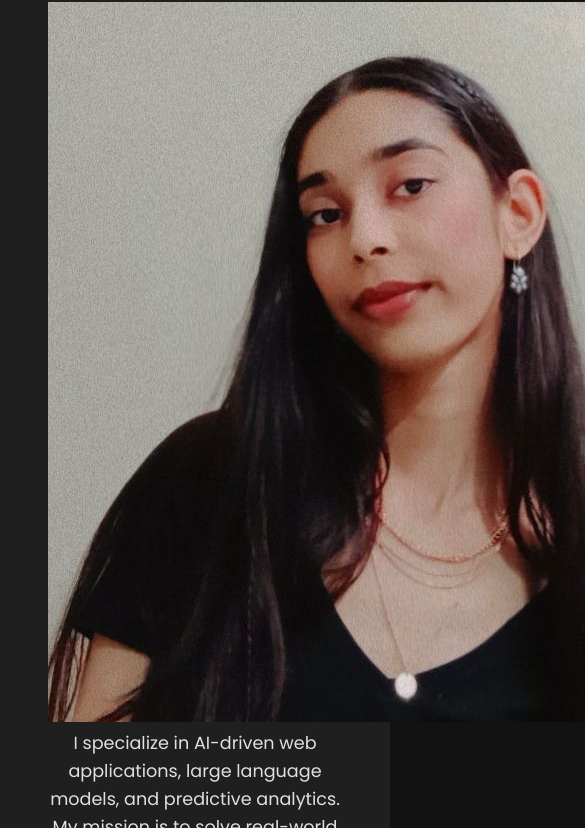
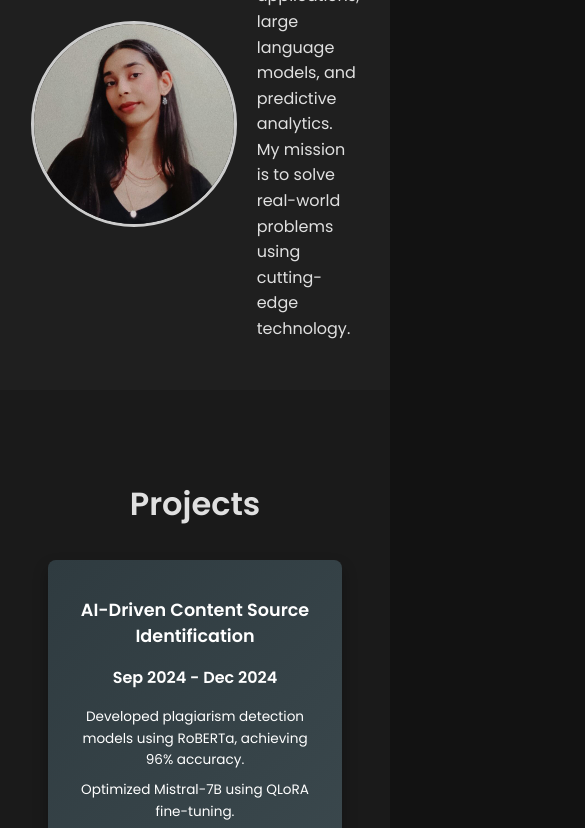
Before and after one commit to mohinikathro/mo1_test, a plain HTML site: page index.html in a window 390 px wide. Shown: the part 463-1291 px from the top of the page, 585 px wide, since content can reach past the window. Drawn offline with nearby package versions, Linux system fonts and the light colour scheme.

Commit message:
Update style.css

```diff
--- a/style.css
+++ b/style.css
@@ -58,7 +58,7 @@ nav ul li a:hover {
 #about {
     padding: 3rem 1rem;
     background-color: #1f1f1f; /* Darker background for the section */
-    text-align: center;
+    text-align: left;
 }
 
 #about h2 {
@@ -186,6 +186,57 @@ nav ul li a:hover {
     color: #FFD700;
 }
 
+/* Profile Picture */
+.abou-content {
+    display: flex;
+    align-items: center;
+    justify-content: center;
+    gap: 20px; /* space between image and text */
+}
+
+.about-photo {
+    width: 200px; /* Set your preferred width */
+    height: 200px; /* Keep it square */
+    object-fit: cover;
+    border-radius: 50%; /* Make it circular */
+    border: 3px solid #ccc; /* Optional: add border */
+}
+
+
+@media (max-width: 480px) {
+    header {
+        padding: 1.5rem 0;
+    }
+
+    header h1 {
+        font-size: 1.8rem;
+    }
+
+    header p {
+        font-size: 1rem;
+    }
+
+    .project {
+        padding: 1.2rem;
+    }
+
+    .project h3 {
+        font-size: 1.1rem;
+    }
+
+    .project ul li {
+        font-size: 0.85rem;
+    }
+
+    .btn {
+        padding: 8px 15px;
+    }
+
+    #contact p,
+    #about p {
+        font-size: 1rem;
+    }
+
 /* Footer */
 footer {
     background-color: #333;
```
